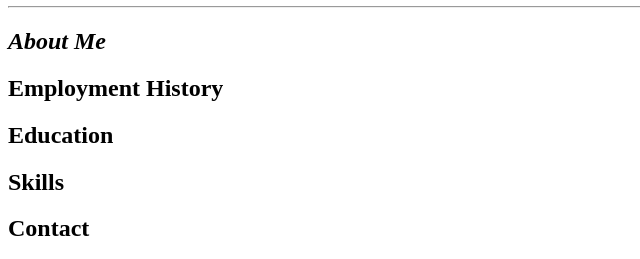
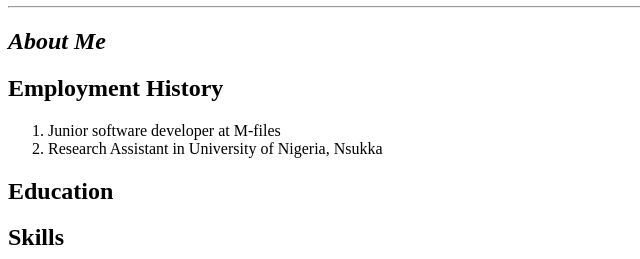
Before and after one commit to Rachelegbe2/practice-folder, a plain HTML site: page index.html in a window 1280 px wide. Shown: the part 100-359 px from the top of the page, without its empty margins (0-640 px from the left). Drawn offline with Linux system fonts and the light colour scheme.

Commit message:
Learnt ordered and unordered list and description lists

```diff
--- a/index.html
+++ b/index.html
@@ -29,7 +29,12 @@
     <!--about me section ends here-->
 
     <!--employment history section starts here-->
+    <!--ol type = "a"-->
     <h2>Employment History</h2>
+    <ol>
+      <li>Junior software developer at M-files</li>
+      <li>Research Assistant in University of Nigeria, Nsukka</li>
+    </ol>
     <!--employment section ends here-->
 
     <!--education section starts here-->
```
